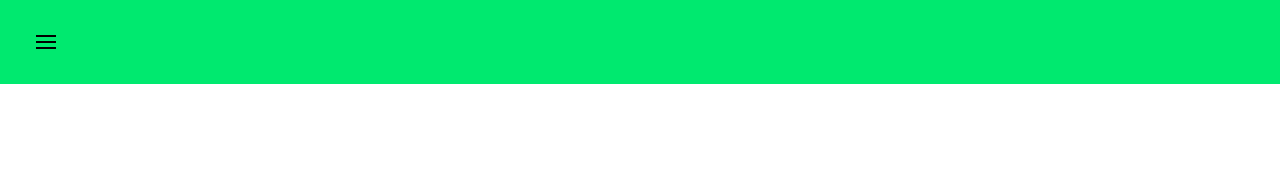
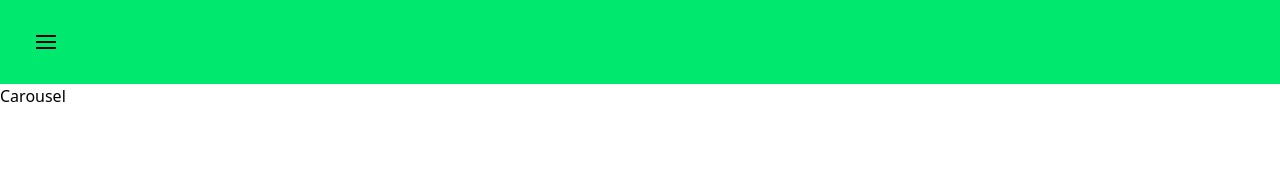
Before and after one commit to kregina/historico-de-faturas, a React (Create React App) app: page / in a window 1280 px wide. Shown: the top 174 px of the page. Built offline with nearby package versions, Linux system fonts and the light colour scheme.

Commit message:
add carousel component

```diff
--- a/src/App.js
+++ b/src/App.js
@@ -6,10 +6,12 @@
 import './index.css';
 
 import Navigation from './components/Navigation';
+import Carousel from './components/Carousel';
 
 const App = () => (
   <Router>
     <Navigation />
+    <Carousel />
   </Router>
 );
 export default App;
--- /dev/null
+++ b/src/components/Carousel.js
@@ -0,0 +1,11 @@
+import React from 'react';
+
+const Carousel = () => (
+    <div>
+        <ul>
+            <li>Carousel</li>
+        </ul>
+    </div>
+);
+
+export default Carousel;
```
